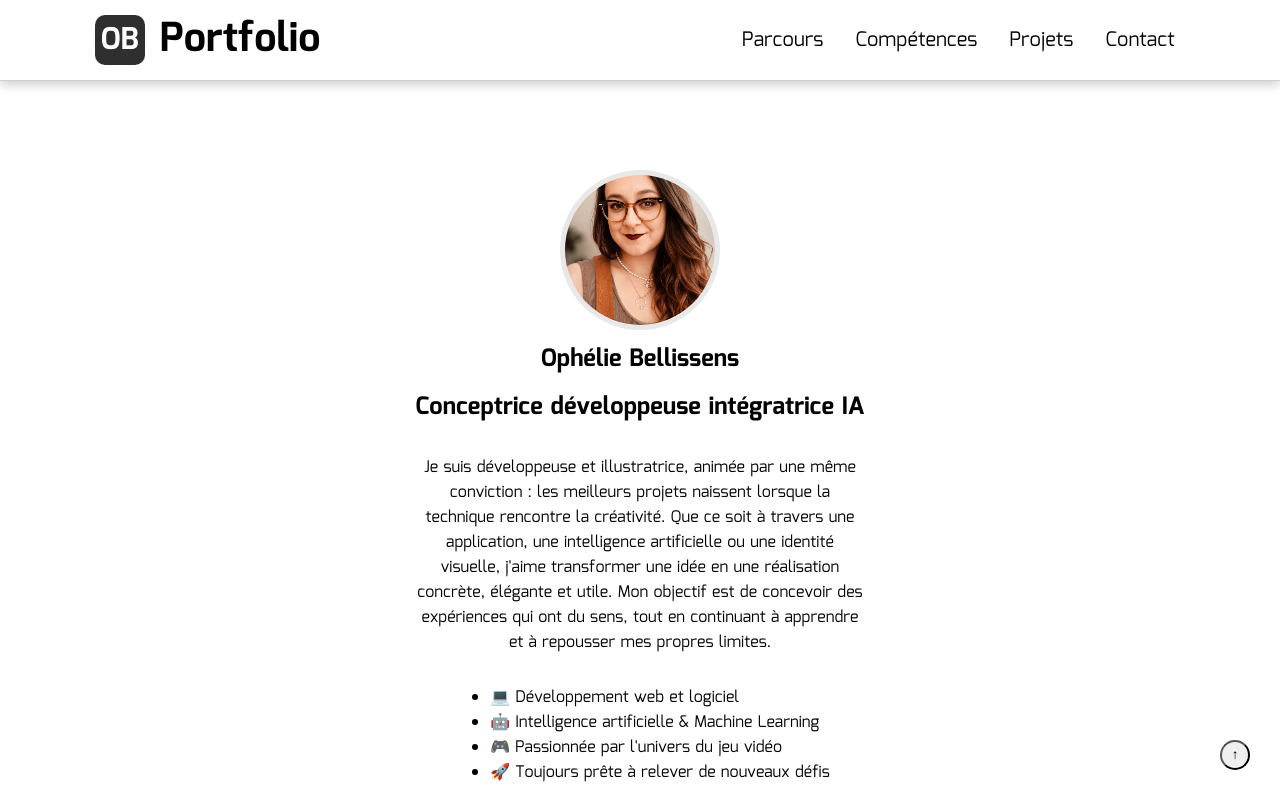
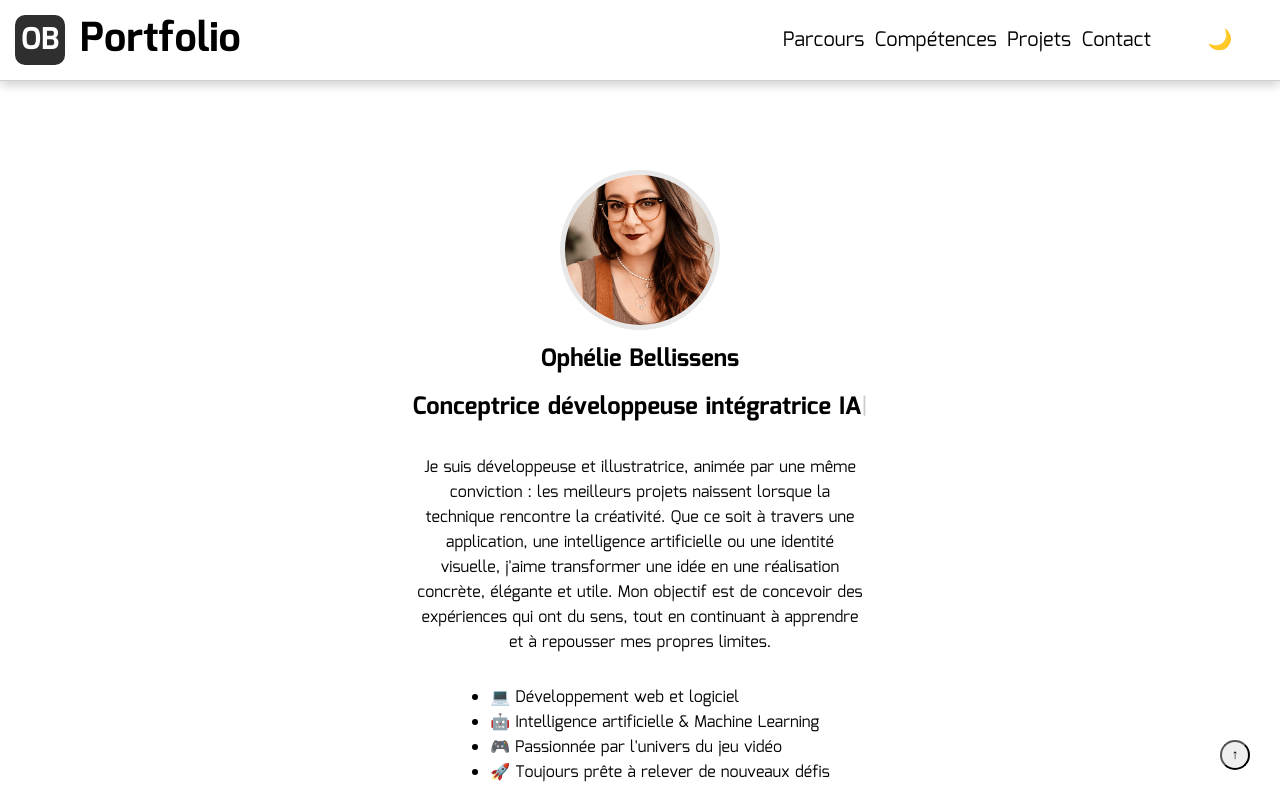
Before and after one commit to Equinoxya/portefolio_dev, a Vue app in the folder portefolio/: page / in a window 1280 px wide. Shown: the top 793 px of the page. Built offline with nearby package versions, Linux system fonts and the light colour scheme.

Commit message:
ajout dark mode

```diff
--- a/portefolio/src/assets/main.css
+++ b/portefolio/src/assets/main.css
@@ -20,3 +20,18 @@ h1, h2, h3{
     font-family: 'Mina';
     font-weight: 700;
 }
+:root {
+    --bg: white;
+    --texte: black;
+    /* ajoute les couleurs dont tu as besoin */
+}
+
+.dark {
+    --bg: #0d0d0d;
+    --texte: #f0f0f0;
+    /* les mêmes variables mais en sombre */
+}
+body {
+    background-color: var(--bg);
+    color: var(--texte);
+}
--- a/portefolio/src/components/HeroSection.vue
+++ b/portefolio/src/components/HeroSection.vue
@@ -3,7 +3,7 @@
         <div class="hero-left">
             <img src="/images/PhotoProfil.webp"  alt="Photo de profil" loading="lazy">
             <h1>Ophélie Bellissens</h1>
-            <h2>Conceptrice développeuse intégratrice IA</h2>
+            <h2>{{ texteAffiche }}<span class="curseur">|</span></h2>
             <p class="bio">Je suis développeuse et illustratrice,
                 animée par une même conviction : les meilleurs projets naissent lorsque la technique rencontre
                 la créativité. Que ce soit à travers une application, une intelligence artificielle ou une
@@ -49,7 +49,21 @@
         </div>
     </section>
 </template>
+
 <script setup>
+import { ref, onMounted } from 'vue'
+
+const texteAffiche = ref('')
+const texteComplet = 'Conceptrice développeuse intégratrice IA'
+
+onMounted(() => {
+    let i = 0
+    const interval = setInterval(() => {
+        texteAffiche.value += texteComplet[i]
+        i++
+        if (i === texteComplet.length) clearInterval(interval)
+    }, 50)
+})
     const stages = [{
     titre: 'Stage developpeur web',
     entreprise: 'Exocoms Group',
@@ -77,6 +91,7 @@ function allerA(ancre) {
     window.location.href = ancre
 }
 </script>
+
 <style scoped>
     .hero{
         display: flex;
@@ -181,4 +196,12 @@ function allerA(ancre) {
     flex-direction: column;
     align-items: flex-start;
 }
+.curseur {
+    animation: clignoter 0.8s infinite;
+}
+
+@keyframes clignoter {
+    0%, 100% { opacity: 1; }
+    50%       { opacity: 0; }
+}
 </style>
--- a/portefolio/src/components/NavBar.vue
+++ b/portefolio/src/components/NavBar.vue
@@ -6,6 +6,7 @@
             </div>
             <h1 class="titre">Portfolio</h1>
         </span>
+        <span class="span_nav">
             <button class="burger" @click="menuOuvert = !menuOuvert">☰</button>
             <ul class="links" :class="{ ouvert: menuOuvert }">
                 <li><a href="/#parcours">Parcours</a></li>
@@ -13,10 +14,21 @@
                 <li><a href="/#projets">Projets</a></li>
                 <li><a href="/#contact">Contact</a></li>
             </ul>
+            <button @click="toggleDark" class="toggle-dark">
+                {{ darkMode ? '☀️' : '🌙' }}
+            </button>
+        </span>
     </nav>
 </template>
 <script setup>
 import { ref } from 'vue'
+
+const darkMode = ref(false)
+
+function toggleDark() {
+    darkMode.value = !darkMode.value
+    document.documentElement.classList.toggle('dark')
+}
 const menuOuvert = ref(false)
 </script>
 <style scoped>
@@ -55,6 +67,11 @@ const menuOuvert = ref(false)
     .titre{
         font-size: 40px;
     }
+    .span_nav{
+        display: flex;
+        align-items: center;
+        justify-content: space-evenly;
+    }
     ul{
         display: flex;
         justify-content: flex-end;
@@ -67,9 +84,9 @@ const menuOuvert = ref(false)
         list-style: none;
         font-size: 20px;
     }
-    a{
+    a {
     text-decoration: none;
-        color: black;
+    color: var(--texte);  /* ← au lieu de color: black */
 }
     /* Desktop — état par défaut */
     .burger {
@@ -81,11 +98,24 @@ const menuOuvert = ref(false)
         height: 50px;
 
     }
+    .toggle-dark {
+        background: none;
+        border: none;
+        cursor: pointer;
+        font-size: 20px;
+        padding: 8px;
+        border-radius: 50%;
+        transition: background-color 0.3s ease;
+    }
+
+    .toggle-dark:hover {
+        background-color: rgb(240, 240, 240);
+    }
 
 /* Mobile */
 @media (max-width: 768px) {
     .plogo{
-        padding: 10px;
+        display: none;
     }
     h1{
         font-size: 12px;
@@ -93,7 +123,6 @@ const menuOuvert = ref(false)
     .burger {
         display: block;  /* burger visible */
     }
-
     .links {
         display: none;       /* menu caché par défaut */
         flex-direction: column;
@@ -110,8 +139,7 @@ const menuOuvert = ref(false)
         .links.ouvert {
             display: flex;  /* menu visible quand ouvert */
         }
-}
     .navbar{
         justify-content: space-around;
-}
+    }}
 </style>
```
Lines whose indentation alone changed are shown as unchanged.
